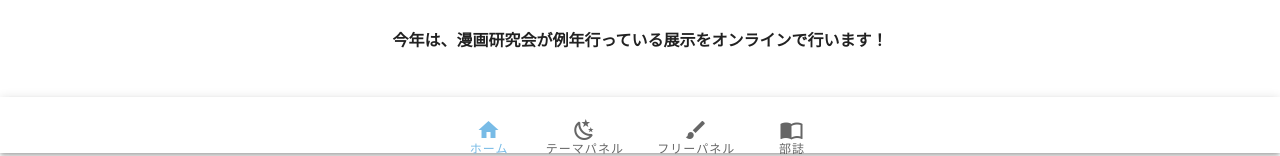
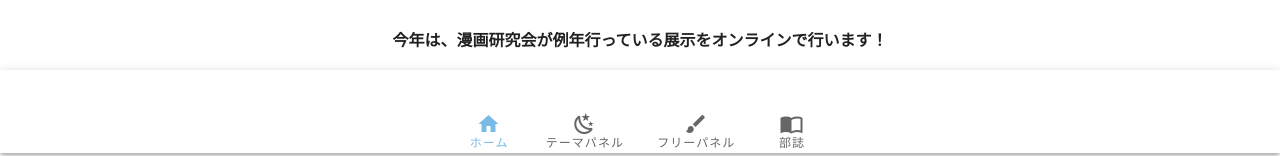
Before and after one commit to terakawakohei/rokko-festival, a Vue app: page / in a window 1280 px wide. Shown: the part 647-803 px from the top of the page. Built offline with nearby package versions, Linux system fonts and the light colour scheme; what vue-smoothscroll would draw is missing.

Commit message:
bottomnav微調整

```diff
--- a/src/App.vue
+++ b/src/App.vue
@@ -101,7 +101,13 @@
       {{ this.$store.getters["message"] }}
     </v-snackbar>
     <Footer />
-    <v-bottom-navigation class="py-3" fixed :value="value" color="#78BBE6">
+    <v-bottom-navigation
+      height="83"
+      class="py-5"
+      fixed
+      :value="value"
+      color="#78BBE6"
+    >
       <v-btn to="/">
         <span>ホーム</span>
 
```
